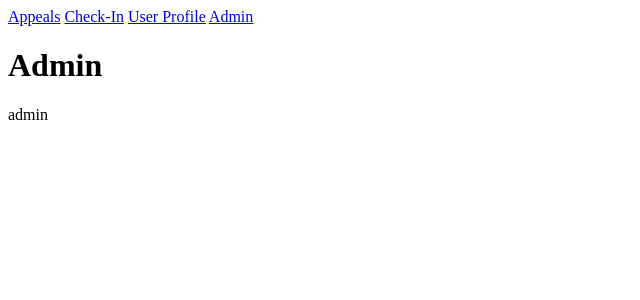
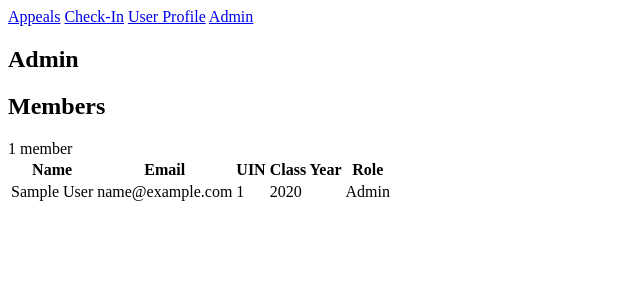
Before and after one commit to loganjaure/BSC, a Rails app: page /admin in a window 1280 px wide. Shown: the top 300 px of the page, without its empty margins (0-640 px from the left). Run offline with Rails 7, Linux system fonts and the light colour scheme; a user stored in the database is signed in; tables that the repository leaves empty hold one stand-in row (values such as "Sample post"); some libraries are stand-ins or nearby versions.

Commit message:
admin view contains a list of members

```diff
--- a/app/controllers/admin_controller.rb
+++ b/app/controllers/admin_controller.rb
@@ -1,4 +1,15 @@
 class AdminController < ApplicationController
+  before_action :require_admin
+
   def index
+    @members = Member.order(:name)
+  end
+
+  private
+
+  def require_admin
+    unless current_member&.is_admin?
+      redirect_to root_path, alert: "Access denied."
+    end
   end
 end
--- a/app/views/admin/index.html.erb
+++ b/app/views/admin/index.html.erb
@@ -1,2 +1,60 @@
-<h1>Admin</h1>
-<p>admin</p>
+<section class="bsc-center">
+  <h1 class="bsc-title">Admin</h1>
+
+  <div class="bsc-panel">
+    <div class="admin-header">
+      <h2>Members</h2>
+      <span class="admin-member-count">
+        <%= pluralize(@members.count, " member") %>
+      </span>
+    </div>
+
+    <% if @members.any? %>
+      <div class="admin-table-wrapper">
+        <table class="admin-table">
+          <thead>
+            <tr>
+              <th>Name</th>
+              <th>Email</th>
+              <th>UIN</th>
+              <th>Class Year</th>
+              <th>Role</th>
+            </tr>
+          </thead>
+
+          <tbody>
+            <% @members.each do |member| %>
+              <tr>
+                <td class="admin-name">
+                  <%= member.name.presence || "Not provided" %>
+                </td>
+
+                <td>
+                  <%= member.tamu_email %>
+                </td>
+
+                <td>
+                  <%= member.uin.presence || "—" %>
+                </td>
+
+                <td>
+                  <%= member.class_year.presence || "—" %>
+                </td>
+
+                <td>
+                  <% if member.is_admin? %>
+                    <span class="admin-role admin-role--admin">Admin</span>
+                  <% else %>
+                    <span class="admin-role">Member</span>
+                  <% end %>
+                </td>
+              </tr>
+            <% end %>
+          </tbody>
+        </table>
+      </div>
+    <% else %>
+      <p class="admin-empty">No members found.</p>
+    <% end %>
+  </div>
+</section>
--- a/config/routes.rb
+++ b/config/routes.rb
@@ -1,7 +1,6 @@
 # frozen_string_literal: true
 
 Rails.application.routes.draw do
-  get "admin/index"
   # Define your application routes per the DSL in https://guides.rubyonrails.org/routing.html
 
   root "home#index"
```
Also changed, not shown: app/assets/stylesheets/bsc_theme.css (+78 -0 lines).
